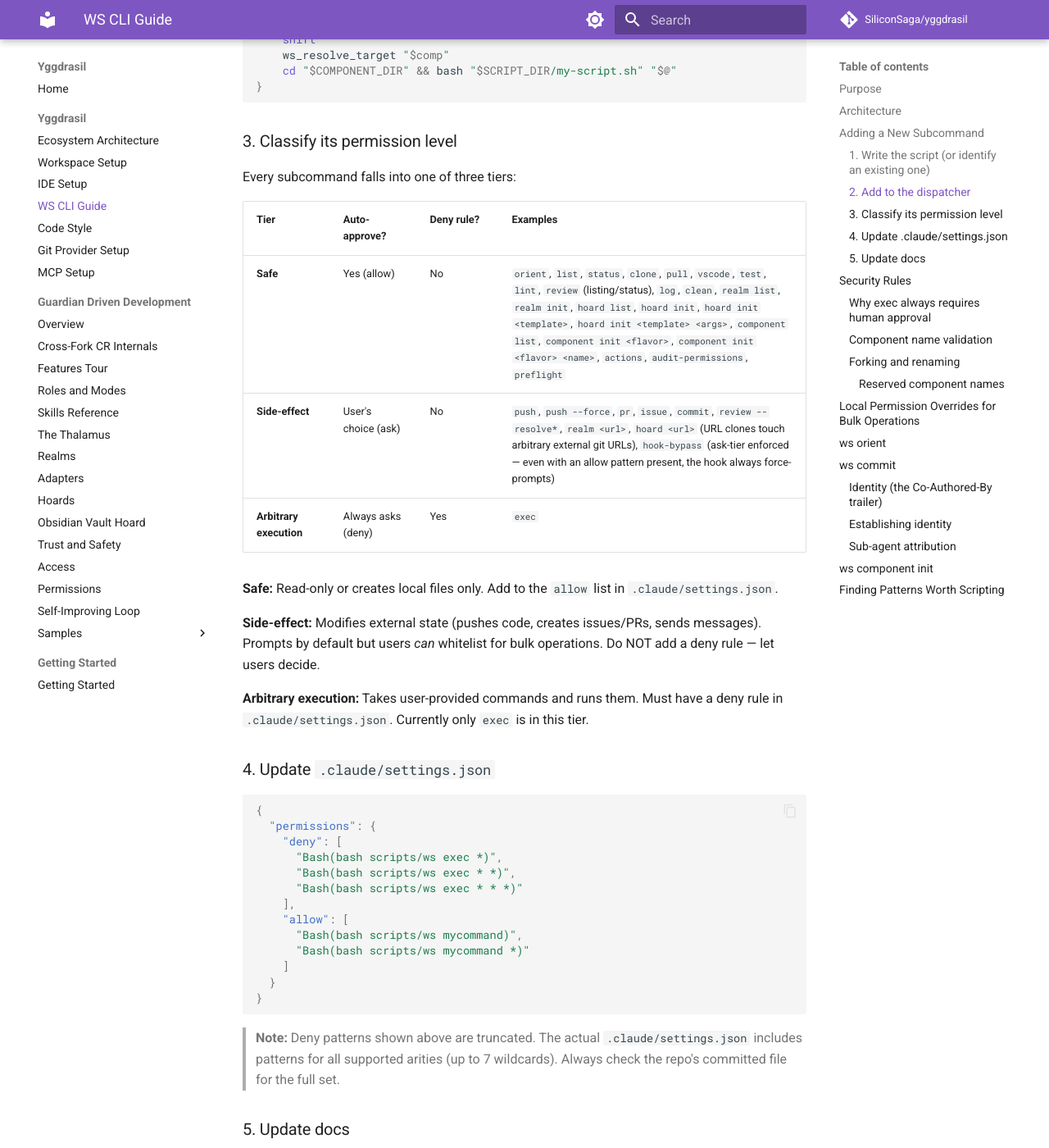
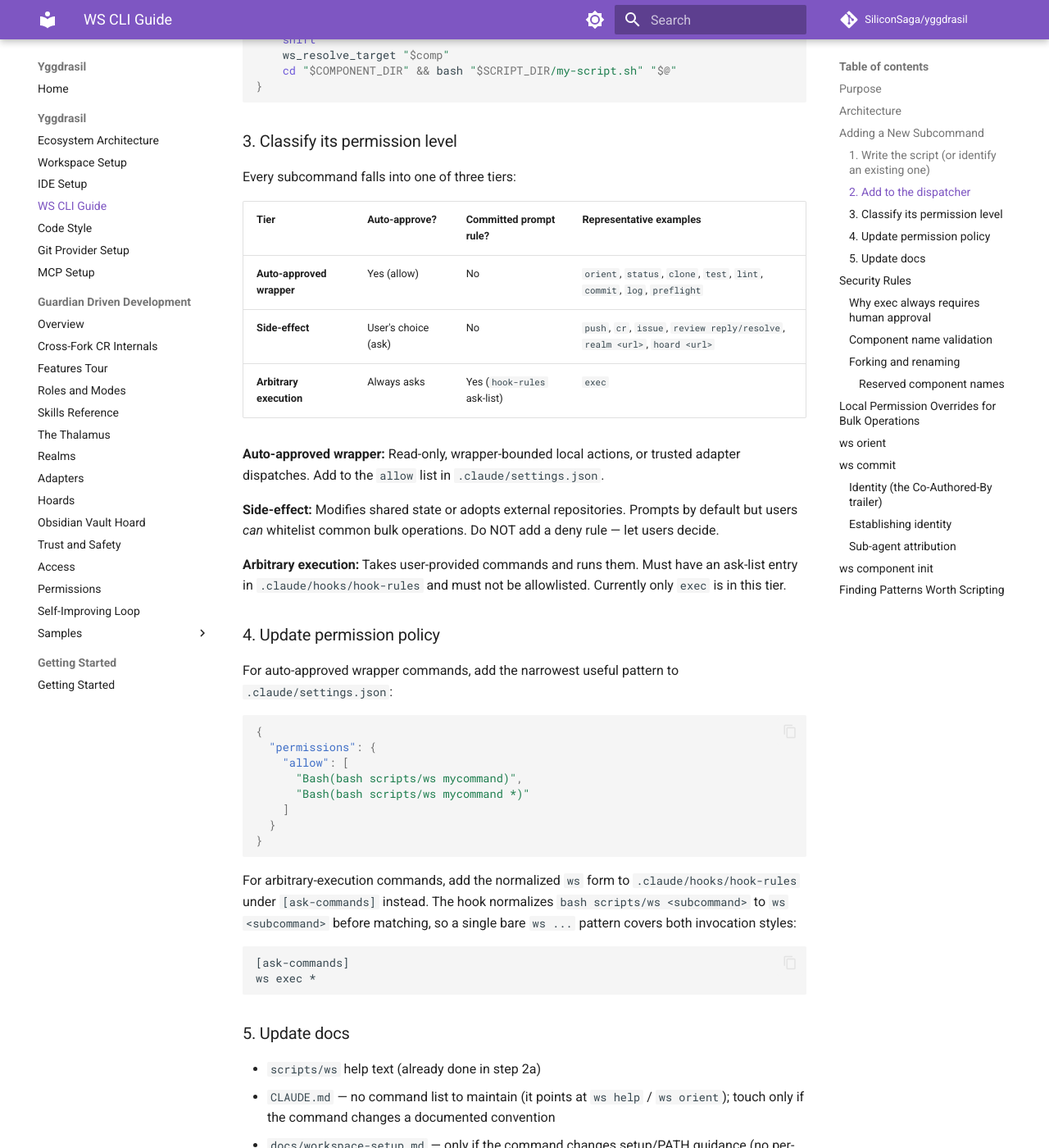
Before and after one commit to SiliconSaga/yggdrasil, an MkDocs documentation site: the page built from docs/ws-cli-guide.md, in a window 1280 px wide and 1400 px high, scrolled down 1582 px. Shown: the whole window at 82% size. Built offline with MkDocs 1.6.1 and Material for MkDocs 9.7.7, drawn with Linux system fonts in a browser that asks for light colours; comment, search, counter and statistics services are not loaded; some of the changed text lies outside the part shown.

Commit message:
fix(security): ask-gate ws exec and document GDD trust model
Add a repository-level SECURITY.md that frames Yggdrasil's actual security posture: it is an agent-centric local workspace methodology, not a cybersecurity sandbox. The policy now gives a generic reporting path, names the main trust boundaries, and points reviewers toward the detailed GDD docs for permissions, access, trust scanning, adapters, and provider-token setup.

Tighten the `ws exec` boundary to match that model. `ws exec` remains a deliberate arbitrary local execution escape hatch, so the committed hook ask-list now force-prompts `ws exec *` before execution. The docs now describe this as a human-required ask-tier rule rather than a stale `.claude/settings.json` deny pattern, and they call out that repeated `ws exec` usage should graduate into an adapter, focused `ws` subcommand, or reviewed component-local script behind a narrower wrapper.

Remove the old `ws exec` argument cap. That cap existed to work around earlier allowlist arity limits, but the hook now matches the normalized command string with a tail glob. `ws exec` still validates the target and executes argv directly without `eval`, but it no longer rejects long argument lists that are otherwise legitimate.

Pin direct docs build dependencies in `requirements-docs.txt` and update the GitHub Pages workflow to install from that file. This gives Argus and reviewers a concrete supply-chain improvement without over-rotating into a full transitive lockfile for a non-secret-bearing docs pipeline.

Refresh nearby GDD docs so the public guidance matches the implementation: ask-tier wording covers destructive commands and arbitrary-execution escape hatches; permission docs distinguish hook-rule Bash globs from Claude `Bash(...)` matcher patterns; the GitLab access docs use generic managed-GitLab language; and the `ws` CLI guide now prefers bare `ws` local override examples while explaining when wrapper-form patterns are still useful as native-Claude fallback.

Verification:
- `bash tests/vendor/bats-core/bin/bats tests/hook/gdd-permission-hook.bats` → 114/114 passing.
- `bash tests/vendor/bats-core/bin/bats tests/ws-smoke/read-only.bats` → 32/32 passing.
- `git diff --check` → clean.
- `ws audit-permissions` → `[]`.
- `ws diagnose yggdrasil` → `GH_TOKEN` present for the `siliconsaga` GitHub remote.

Co-Authored-By: Codex GPT-5 <noreply@openai.com>

````diff
--- a/docs/ws-cli-guide.md
+++ b/docs/ws-cli-guide.md
@@ -69,28 +69,25 @@ ws_mycommand() {
 
 Every subcommand falls into one of three tiers:
 
-| Tier | Auto-approve? | Deny rule? | Examples |
+| Tier | Auto-approve? | Committed prompt rule? | Representative examples |
 |------|---------------|------------|----------|
-| **Safe** | Yes (allow) | No | `orient`, `list`, `status`, `clone`, `pull`, `vscode`, `test`, `lint`, `review` (listing/status), `log`, `clean`, `realm list`, `realm init`, `hoard list`, `hoard init`, `hoard init <template>`, `hoard init <template> <args>`, `component list`, `component init <flavor>`, `component init <flavor> <name>`, `actions`, `audit-permissions`, `preflight` |
-| **Side-effect** | User's choice (ask) | No | `push`, `push --force`, `pr`, `issue`, `commit`, `review --resolve*`, `realm <url>`, `hoard <url>` (URL clones touch arbitrary external git URLs), `hook-bypass` (ask-tier enforced — even with an allow pattern present, the hook always force-prompts) |
-| **Arbitrary execution** | Always asks (deny) | Yes | `exec` |
+| **Auto-approved wrapper** | Yes (allow) | No | `orient`, `status`, `clone`, `test`, `lint`, `commit`, `log`, `preflight` |
+| **Side-effect** | User's choice (ask) | No | `push`, `cr`, `issue`, `review reply/resolve`, `realm <url>`, `hoard <url>` |
+| **Arbitrary execution** | Always asks | Yes (`hook-rules` ask-list) | `exec` |
 
-**Safe:** Read-only or creates local files only. Add to the `allow` list in `.claude/settings.json`.
+**Auto-approved wrapper:** Read-only, wrapper-bounded local actions, or trusted adapter dispatches. Add to the `allow` list in `.claude/settings.json`.
 
-**Side-effect:** Modifies external state (pushes code, creates issues/PRs, sends messages). Prompts by default but users *can* whitelist for bulk operations. Do NOT add a deny rule — let users decide.
+**Side-effect:** Modifies shared state or adopts external repositories. Prompts by default but users *can* whitelist common bulk operations. Do NOT add a deny rule — let users decide.
 
-**Arbitrary execution:** Takes user-provided commands and runs them. Must have a deny rule in `.claude/settings.json`. Currently only `exec` is in this tier.
+**Arbitrary execution:** Takes user-provided commands and runs them. Must have an ask-list entry in `.claude/hooks/hook-rules` and must not be allowlisted. Currently only `exec` is in this tier.
 
-### 4. Update `.claude/settings.json`
+### 4. Update permission policy
+
+For auto-approved wrapper commands, add the narrowest useful pattern to `.claude/settings.json`:
 
 ```json
 {
   "permissions": {
-    "deny": [
-      "Bash(bash scripts/ws exec *)",
-      "Bash(bash scripts/ws exec * *)",
-      "Bash(bash scripts/ws exec * * *)"
-    ],
     "allow": [
       "Bash(bash scripts/ws mycommand)",
       "Bash(bash scripts/ws mycommand *)"
@@ -99,7 +96,12 @@ Every subcommand falls into one of three tiers:
 }
 ```
 
-> **Note:** Deny patterns shown above are truncated. The actual `.claude/settings.json` includes patterns for all supported arities (up to 7 wildcards). Always check the repo's committed file for the full set.
+For arbitrary-execution commands, add the normalized `ws` form to `.claude/hooks/hook-rules` under `[ask-commands]` instead. The hook normalizes `bash scripts/ws <subcommand>` to `ws <subcommand>` before matching, so a single bare `ws ...` pattern covers both invocation styles:
+
+```text
+[ask-commands]
+ws exec *
+```
 
 ### 5. Update docs
 
@@ -115,12 +117,14 @@ These apply to all subcommands:
 1. **Never `eval`** — use `"$@"` for command passthrough
 2. **Validate target names** — use `ws_resolve_target`, which resolves realm/hoard directory names and checks component names against a strict regex plus the merged `ecosystem.yaml` (see Component name validation below)
 3. **Quote everything** — `"$target"`, `"$@"`, `"$ROOT_DIR"`
-4. **Don't source `.env` in the dispatcher** — only in scripts that need tokens
+4. **Treat `.env` as high-trust process state** — the dispatcher sources the root `.env` so provider tokens are available to subcommands; keep token-bearing commands narrow, and keep arbitrary execution (`ws exec`) ask-gated because child commands inherit that environment
 5. **Bash 4+ is the floor** — `mapfile` and `${var,,}` are used (git-push.sh, git-cr.sh, git-issue.sh, ws). Git Bash on Windows and Linux distros qualify; macOS's system bash 3.2 does not — `brew install bash` (the `ws preflight` hint covers this). Defensive 3.2-safe idioms (e.g. `${arr[@]+"${arr[@]}"}` for empty arrays) are still used in hook and test-critical scripts so failures surface as preflight hints rather than crashes.
 
 ### Why `exec` always requires human approval
 
-`ws exec <comp> <cmd...>` runs **arbitrary commands**. If it were auto-approvable, a compromised prompt or injected instruction could run anything on the system. The deny rule in `.claude/settings.json` ensures every `exec` invocation requires human approval, regardless of user settings.
+`ws exec <comp> <cmd...>` runs **arbitrary commands**. If it were auto-approvable, a compromised prompt or injected instruction could run anything on the system. The committed ask-list entry in `.claude/hooks/hook-rules` ensures every `exec` invocation requires human approval before it can run.
+
+Recurring `ws exec` shapes should not become muscle memory. If a command is common enough to want auto-approval, promote it into an adapter-backed `ws test` / `ws lint` / `ws build` type path, a focused `ws` subcommand, or a reviewed component-local script invoked by a narrower wrapper.
 
 ### Component name validation
 
@@ -157,15 +161,15 @@ If you add new subcommand keywords to any `ws-*.sh` script, guard them before th
 
 Side-effect commands (`push`, `cr`, `issue`) prompt for approval by default. (`ws commit` is **allowlisted by default** — see [ws commit](#ws-commit) below — so it needs no local override.) For bulk operations (filing multiple issues, pushing several components), you can auto-approve the rest in your local settings.
 
-**Setup:** Create `.claude/settings.local.json` (gitignored) and add the patterns you want to auto-approve. In Claude Code permission rules, each `*` matches **one argument** (not multiple). So multi-argument commands need one `*` per argument:
+**Setup:** Create `.claude/settings.local.json` (gitignored) and add the patterns you want to auto-approve. Current GDD hook matching no longer requires one `*` per argument; a tail wildcard can cover the remaining normalized command string. Keep these patterns scoped to side-effect commands you intentionally want to bulk-approve:
 
 ```json
 {
   "permissions": {
     "allow": [
-      "Bash(bash scripts/ws push * *)",
-      "Bash(bash scripts/ws cr * * *)",
-      "Bash(bash scripts/ws issue * * * *)"
+      "Bash(ws push *)",
+      "Bash(ws cr *)",
+      "Bash(ws issue *)"
     ]
   }
 }
@@ -173,12 +177,13 @@ Side-effect commands (`push`, `cr`, `issue`) prompt for approval by default. (`w
 
 | Pattern | Matches | Example |
 |---|---|---|
-| `Bash(bash scripts/ws push *)` | Push with component only | `ws push mimir` |
-| `Bash(bash scripts/ws push * *)` | Push with component + branch | `ws push mimir feat/foo` |
-| `Bash(bash scripts/ws cr * * *)` | CR with component + title + bodyfile | `ws cr mimir "feat: add X" .crs/x.md` |
-| `Bash(bash scripts/ws issue * * * *)` | Issue with all 4 args | `ws issue mimir "fix: Y" bug .issues/y.md` |
+| `Bash(ws push *)` | Push with component or component + branch | `ws push mimir feat/foo` |
+| `Bash(ws cr *)` | CR creation with title and bodyfile | `ws cr mimir "feat: add X" .crs/x.md` |
+| `Bash(ws issue *)` | Issue creation with title, label, and bodyfile | `ws issue mimir "fix: Y" bug .issues/y.md` |
 
-**Note:** `ws exec` **always requires human approval** — the project-level deny rule in `.claude/settings.json` cannot be overridden by local settings. See "Why exec always requires human approval" above.
+Use the bare `ws ...` form for normal GDD sessions. Add parallel `Bash(bash scripts/ws ...)` patterns only if you intentionally want native Claude Code permission matching to work when the GDD hook is absent or disabled; with the hook active, wrapper-form commands normalize to `ws ...` before matching.
+
+**Note:** `ws exec` **always requires human approval** — the committed ask-list entry in `.claude/hooks/hook-rules` runs before local allow patterns, so it cannot be silently auto-approved by `.claude/settings.local.json`. See "Why exec always requires human approval" above.
 
 ## ws orient
 
--- /dev/null
+++ b/requirements-docs.txt
@@ -0,0 +1,2 @@
+mkdocs-material==9.7.6
+pymdown-extensions==11.0
````
Also changed, not shown: .claude/hooks/README.md (+2 -2 lines), SECURITY.md (added, +77 -0 lines), docs/gdd/agent-training.md (+4 -4 lines), docs/gdd/cr-internals.md (+2 -2 lines), docs/gdd/permissions.md (+8 -2 lines), docs/gdd/trust-and-safety.md (+3 -3 lines), 5 other files.
